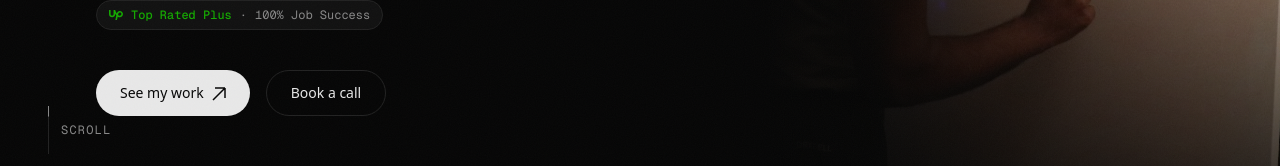
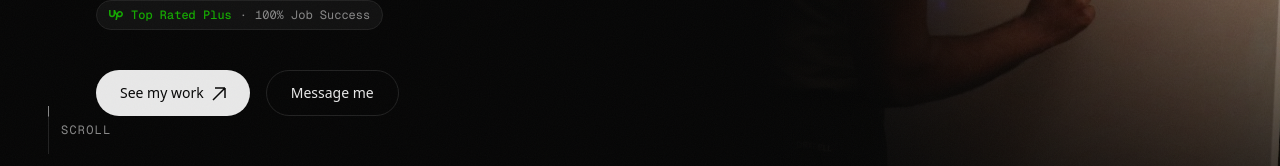
Before and after one commit to sharikhBat/sharikh-site, a Next.js app: page / in a window 1280 px wide. Shown: the part 598-764 px from the top of the page. Built offline with nearby package versions, Linux system fonts and the light colour scheme.

Commit message:
Replace Book a call with WhatsApp message link

```diff
--- a/src/components/Contact.tsx
+++ b/src/components/Contact.tsx
@@ -25,12 +25,12 @@ export function Contact() {
 
           <div className="flex flex-col sm:flex-row items-center justify-center gap-3 md:gap-4">
             <a
-              href="https://calendly.com/sharikhahmed"
+              href="https://wa.me/917019553411?text=Hey%20Sharikh!"
               target="_blank"
               rel="noopener noreferrer"
               className="w-full sm:w-auto inline-flex items-center justify-center gap-2 px-8 py-4 bg-accent text-background rounded-full text-sm font-medium hover:bg-accent/90 transition-colors"
             >
-              Book a call
+              Message me
               <svg
                 width="14"
                 height="14"
--- a/src/components/Hero.tsx
+++ b/src/components/Hero.tsx
@@ -123,12 +123,12 @@ export function Hero() {
               </svg>
             </a>
             <a
-              href="https://calendly.com/sharikhahmed"
+              href="https://wa.me/917019553411?text=Hey%20Sharikh!"
               target="_blank"
               rel="noopener noreferrer"
               className="inline-flex items-center justify-center gap-2 px-6 py-3 border border-border text-foreground rounded-full text-sm hover:border-muted transition-colors"
             >
-              Book a call
+              Message me
             </a>
           </motion.div>
         </div>
```
